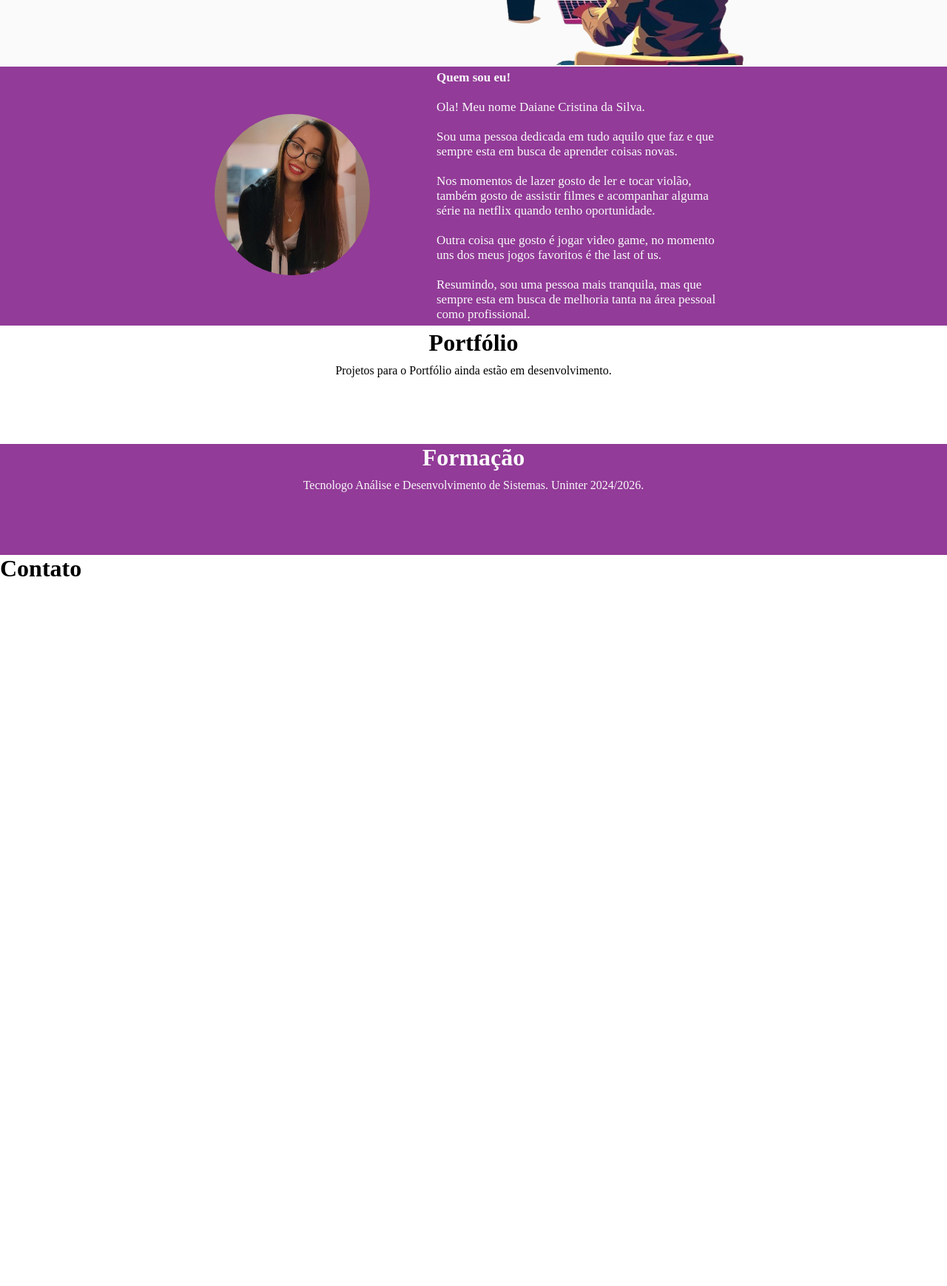
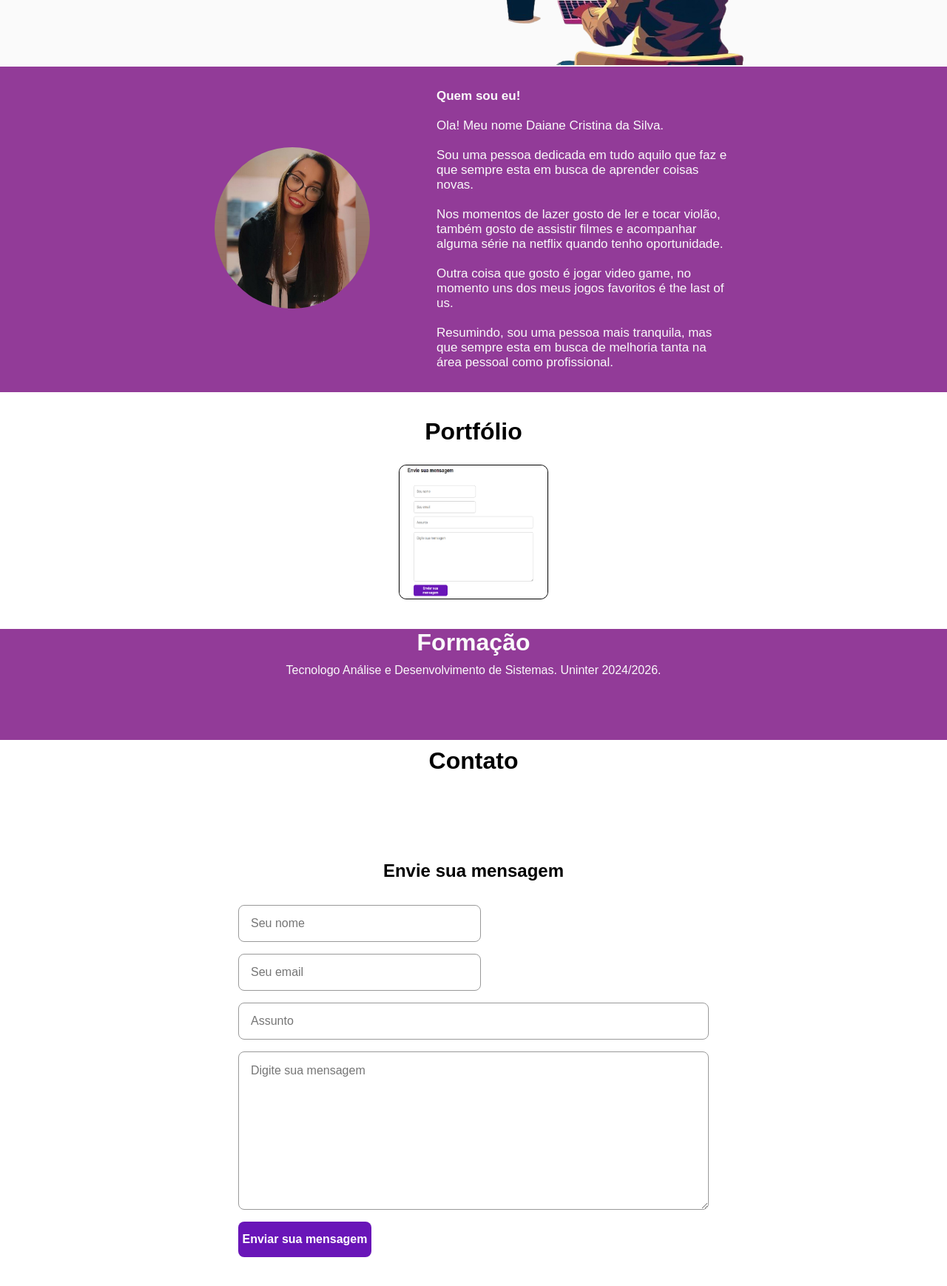
Before and after one commit to DaianecSilva/Portfolio, a plain HTML site: page index.html in a window 1280 px wide. Shown: the part 360-2098 px from the top of the page at 74% size. Before the commit the page ends 1147 px from the top, so only its background shows below. Drawn offline with Linux system fonts and the light colour scheme.

Commit message:
Add files via upload
segundo commit

```diff
--- a/index.html
+++ b/index.html
@@ -4,7 +4,7 @@
   <meta charset="UTF-8">
   <meta name="viewport" content="width=device-width, initial-scale=1.0">
   <title>Portfólio</title>
-<link rel="stylesheet" href="styles.css">
+<link rel="stylesheet" href="style.css">
 </head>
 <body>
   <header id="header">
@@ -55,7 +55,11 @@
   <h1>
     Portfólio
   </h1>
-<p>Projetos para o Portfólio ainda estão em desenvolvimento.</p>
+    <div class="projeto">
+       <a href="">
+        <img src="img-form.png" alt="">
+       </a>
+    </div>
 </div>
 
 <div id= "Formacao">
@@ -71,9 +75,26 @@
   <h1>
     Contato
   </h1>
-<div class="contato-area">
+  <div class="container">
+    <div class="form_box">
+      <h2 class="title">Envie sua mensagem</h2>
+      <form action=""  method="get">
+        <input type="text" name="name" placeholder="Seu nome">
+        <input type="email" name="email" placeholder="Seu email">
+        <input type="text" name="subject" placeholder="Assunto">
 
-</div>
+        <textarea name="message" placeholder="Digite sua mensagem"></textarea>
+
+        <button type="submit">Enviar sua mensagem</button>
+
+
+
+
+      </form>
+    </div>
+
+
+  </div>
 </div>
 
 </body>
--- /dev/null
+++ b/style.css
@@ -0,0 +1,228 @@
+
+* {
+    margin: 0;
+    padding: 0;
+
+
+  }
+  #header {
+    height: 80px;
+    background-color: rgb(146, 59, 152);
+    padding: 10px;
+    display: flex;
+    justify-content: space-between;
+  }
+
+  .logo{
+    width: 150px;
+    display: flex;
+    align-items: center;
+    justify-content: center;
+  }
+  .logo h1 {
+    color: #fff;
+  }
+  .menu {
+    width: 300px;
+    display: flex;
+    align-items: center;
+  }
+  .menu ul {
+    list-style: none;
+    display: flex;
+  }
+  .menu ul a{
+    color: #ffffff;
+    text-decoration: none;
+  }
+  .menu ul li {
+    padding: 10px;
+  }
+  .menu ul a :hover {
+    color: #090909;
+  }
+
+  #home {
+    width: 100%;
+    height: 350px;
+    background-color: #fafafa;
+    display: flex;
+    align-items: center;
+    justify-content: space-around;
+  }
+
+  .titulo {
+    width: 350px; /* Definir Largura*/
+  }
+  .titulo p {
+    font-size: 50px;
+  }
+  .foto img {
+    width: 70%;
+  }
+
+  #sobre {
+    width: 100%;
+    padding: 30px 0px;
+    background-color: rgb(146, 59, 152);
+    display: flex;
+    align-items: center;
+    justify-content: center;
+  }
+  .foto-sobre{
+    width: 300px;
+
+  }
+
+  .foto-sobre img {
+    width: 70%;
+    height: 70%;
+    border-radius: 100%;
+  }
+
+  .sobre-mim {
+    width: 400px ;
+  }
+   .sobre-mim p{
+    font-size: 17px;
+    color: #fafafa;
+   }
+
+   #Portfolio {
+    width: 100%;
+    height: 250px;
+    padding: 30px 0px;
+    display: flex;
+    flex-direction: column;
+    justify-content: space-between;
+    align-items: center;
+   }
+
+   #Portfolio h1 {
+    text-align: center;
+    margin: 5px 0px;
+   }
+   .projeto{
+    width: 200px;
+    height: 180px;
+   border: 1px solid #000;
+   border-radius: 10px;
+   }
+   .projeto a img {
+    width: 200px;
+    height: 180px;
+    border-radius: 10px;
+   }
+
+   #Formacao {
+    width: 100%;
+    height: 150px;
+    background-color: rgb(146, 59, 152);
+    color: #fafafa;
+   }
+   #Formacao h1 {
+    text-align: center;
+    margin: 10px 0px;
+   }
+
+   #Formacao p {
+    text-align:center;
+    margin-top: 10px;
+   }
+
+   #Contato{
+    text-align: center;
+    margin: 10px 0px;
+
+   }
+
+
+
+
+::after
+::before {
+  padding: 0;
+  margin: 0;
+  box-sizing: border-box;
+}
+
+body{
+  background: linear-gradient(-120g, #481875, #11031f);
+}
+
+body,textarea{font-family: sans-serif;}
+
+.container{
+  display: flex;
+  justify-content: center;
+  align-items: center;
+  width: 100%;
+  height: 100vh;
+}
+
+.form_box{
+  display: flex;
+  flex-direction: column;
+  background-color: #fff;
+  border-radius: 8px;
+  width: 700px;
+}
+
+.form_box.title {
+  padding: 24px 32px;
+  font-size: 24px;
+  border-bottom: thin solid #ccc;
+}
+
+.form_box form {
+  display: flex;
+  align-items: start;
+  flex-wrap: wrap;
+  padding: 32px;
+}
+
+.form_box input,
+.form_box textarea {
+  width: calc(50% - 8px);
+  height: 48px;
+  border-radius: 8px;
+  border: thin solid #999;
+  padding-left: 16px;
+  margin-bottom:16px ;
+  font-size: 16px;
+
+}
+
+  .form_box input :first-child {
+    margin-right: 16px;
+  }
+
+  .form_box input[name=subject]{
+    width: 100%;
+  }
+
+  .form_box textarea{
+    width: 100%;
+    height: 180px;
+    padding: 16px;
+  }
+
+  .form_box button{
+    display: block;
+    border: none;
+    outline: none;
+    width: 180px;
+    height: 48px;
+    border-radius: 8px;
+    background-color: #6915b8;
+    color: #fff;
+    font-size: 16px;
+    font-weight: bold;
+    cursor: pointer;
+  }
+
+  .form_box button:hover{
+    background-color: #561276;
+
+
+  }
```
Also changed, not shown: img-form.png (added).
